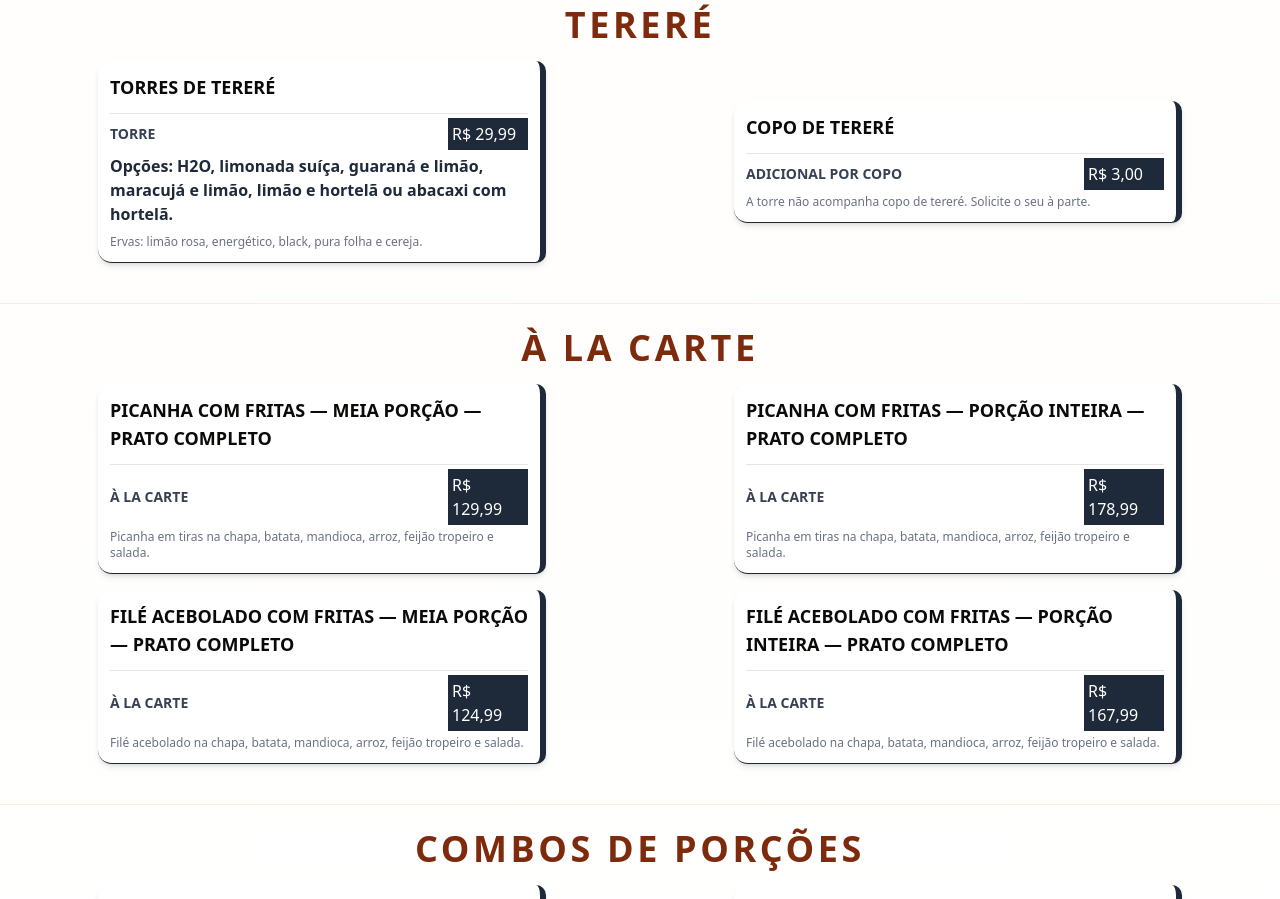
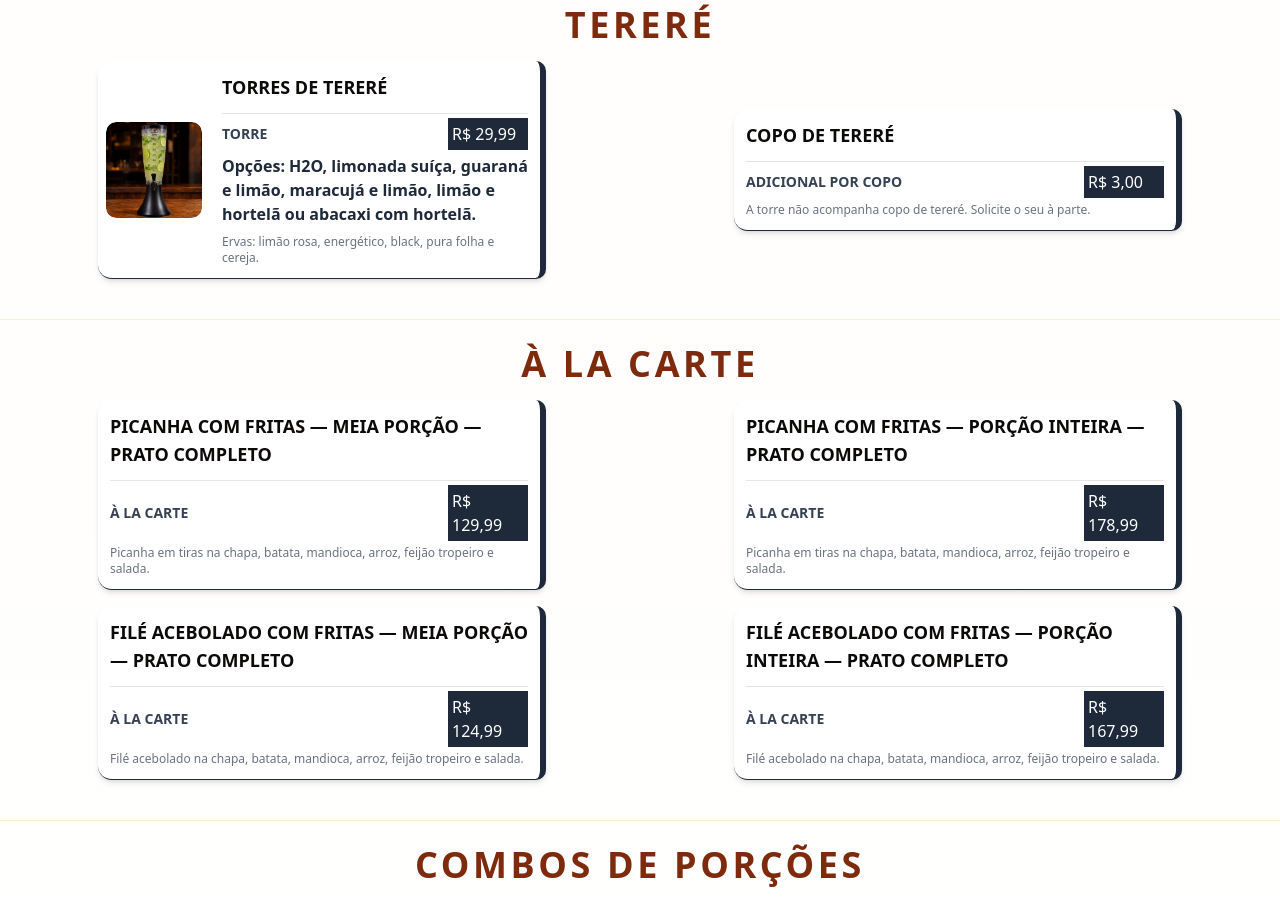
Before and after one commit to brasaburger06-blip/cardapio-brasa, a Next.js app in the folder testecardapioune-master/testecardapioune-master/: page /testune in a window 1280 px wide. Shown: the part 7920-8819 px from the top of the page. Built offline with nearby package versions, Linux system fonts and the light colour scheme.

Commit message:
Exibe imagem nas Torres de Tereré

```diff
--- a/testecardapioune-master/testecardapioune-master/src/db.js
+++ b/testecardapioune-master/testecardapioune-master/src/db.js
@@ -1245,6 +1245,7 @@ export const dataBase = [
   },
   {
     "id": "1400",
+    "imageUrlPry": "/torre-terere.png",
     "name": "TORRES DE TERERÉ",
     "typeMenu": false,
     "categoryTitle": "TERERÉ",
```
